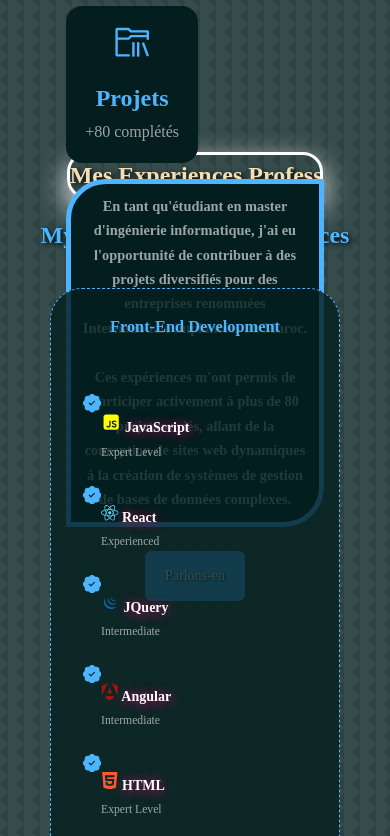
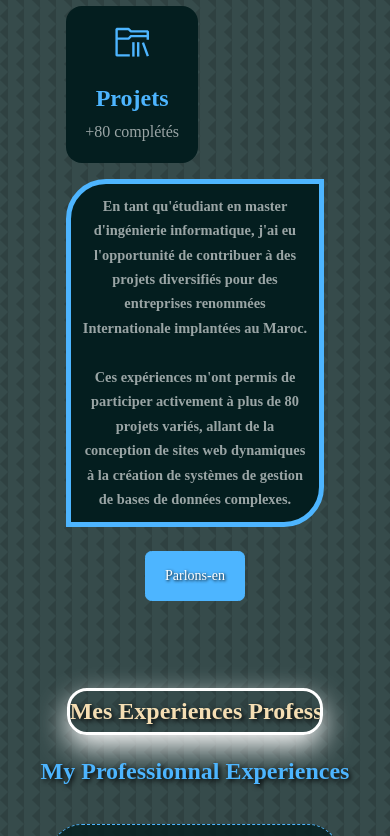
Before and after one commit to Mouhamed1003/keenprogrammer.com, a React (Create React App) app: page / in a window 390 px wide. Shown: the part 1688-2524 px from the top of the page. Built offline with nearby package versions, Linux system fonts and the light colour scheme.

Commit message:
Update experience.css

```diff
--- a/src/components/experience/experience.css
+++ b/src/components/experience/experience.css
@@ -213,4 +213,8 @@ section {
         grid-template-columns: 1fr;
         gap: 1rem;
     }
+    .experience {
+    padding-top: 35rem;
+    user-select: none;
 }
+}
```
